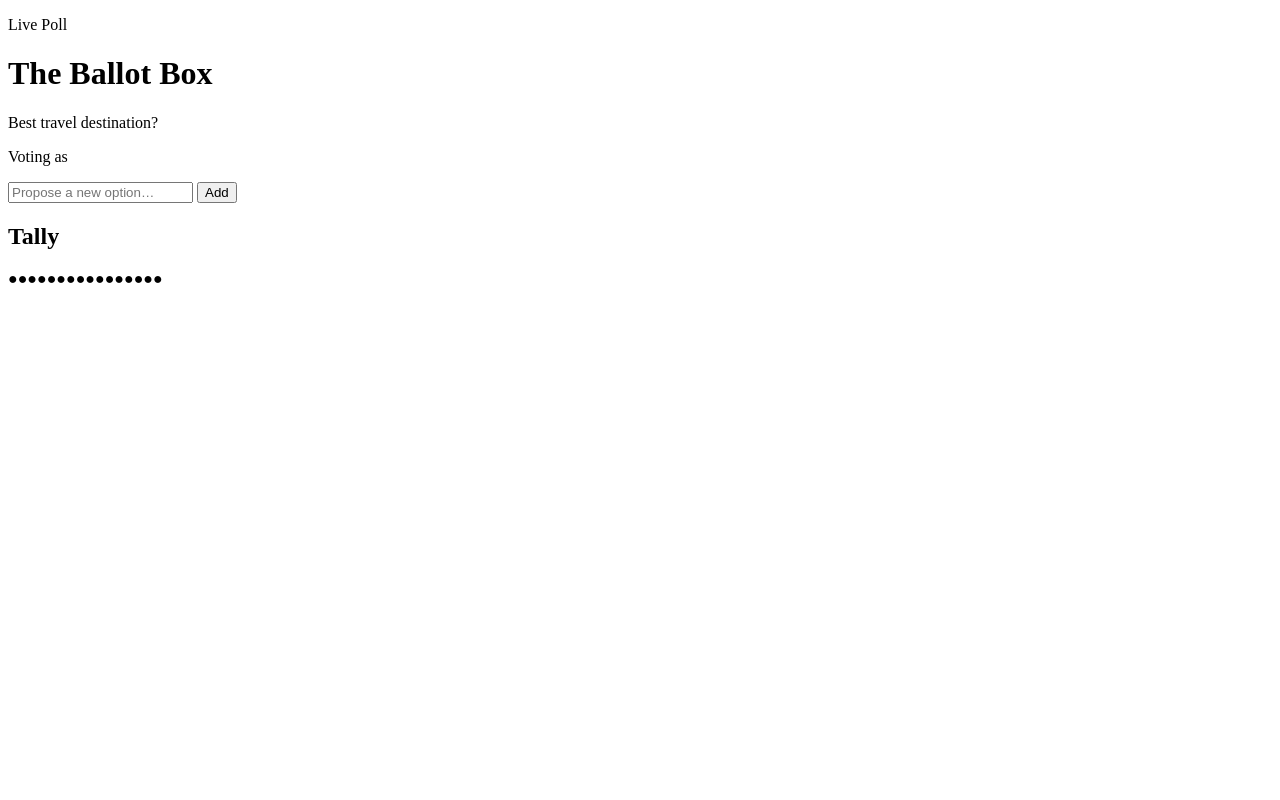
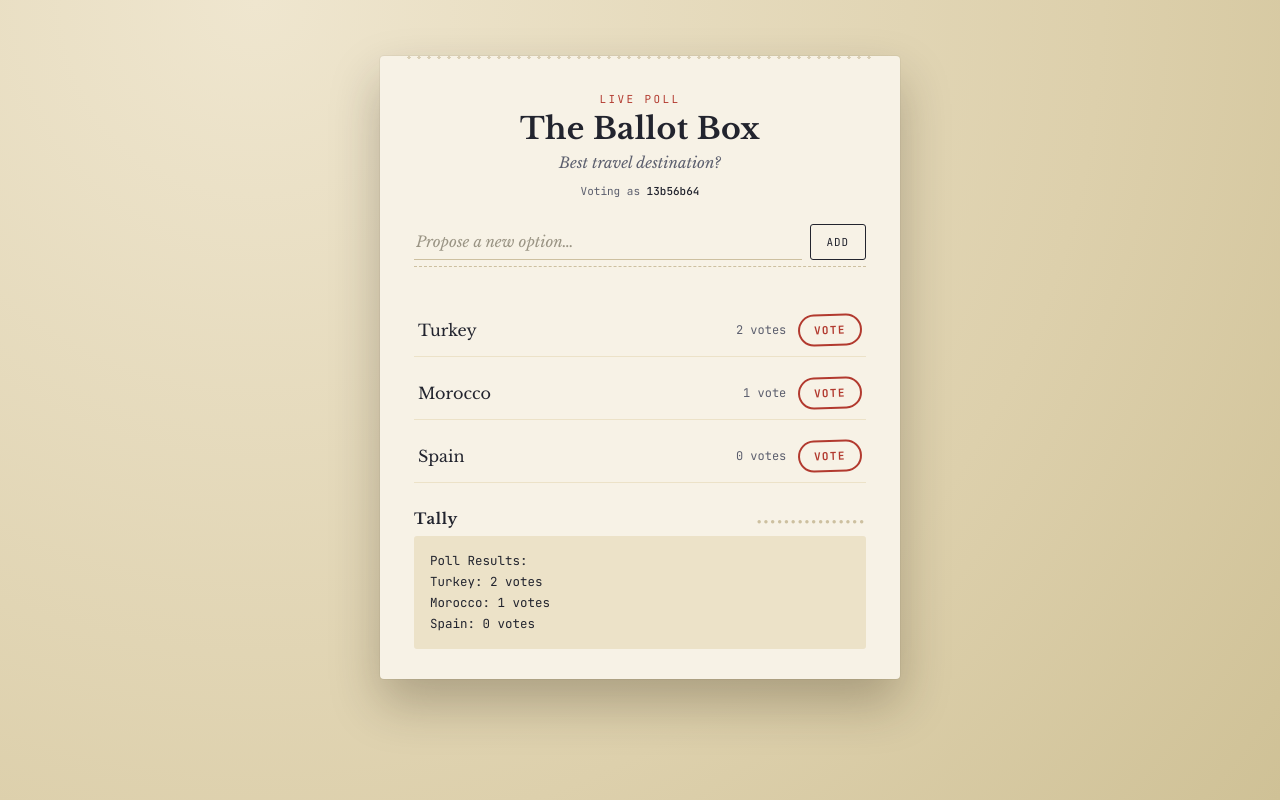
Before and after one commit to secondeesamuelalfa/the-ballot-box, a plain HTML site: page index.html in a window 1280 px wide. Drawn offline with nearby package versions, Linux system fonts and the light colour scheme.

Commit message:
Replace stylesheet and script references in index.html

```diff
--- a/index.html
+++ b/index.html
@@ -6,7 +6,7 @@
 <title>The Ballot Box — Live Poll</title>
 <link rel="preconnect" href="https://fonts.googleapis.com" />
 <link href="https://fonts.googleapis.com/css2?family=Libre+Baskerville:ital,wght@0,400;0,700;1,400&family=JetBrains+Mono:wght@400;500;700&display=swap" rel="stylesheet" />
-<link rel="stylesheet" href="vs.css" />
+<link rel="stylesheet" href="style.css" />
 </head>
 <body>
 
@@ -41,6 +41,6 @@
     </section>
   </main>
 
-<script src="VS.js"></script>
+<script src="script.js"></script>
 </body>
 </html>
```
